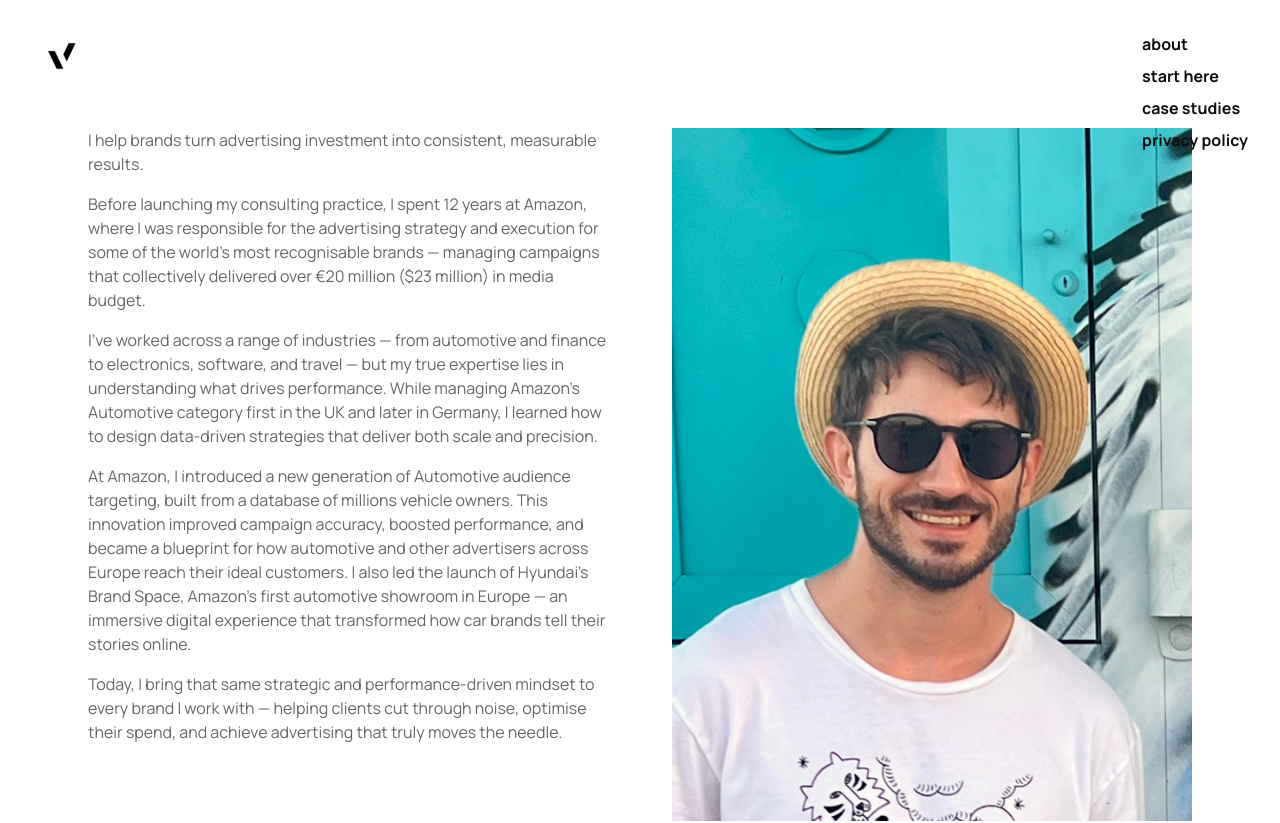
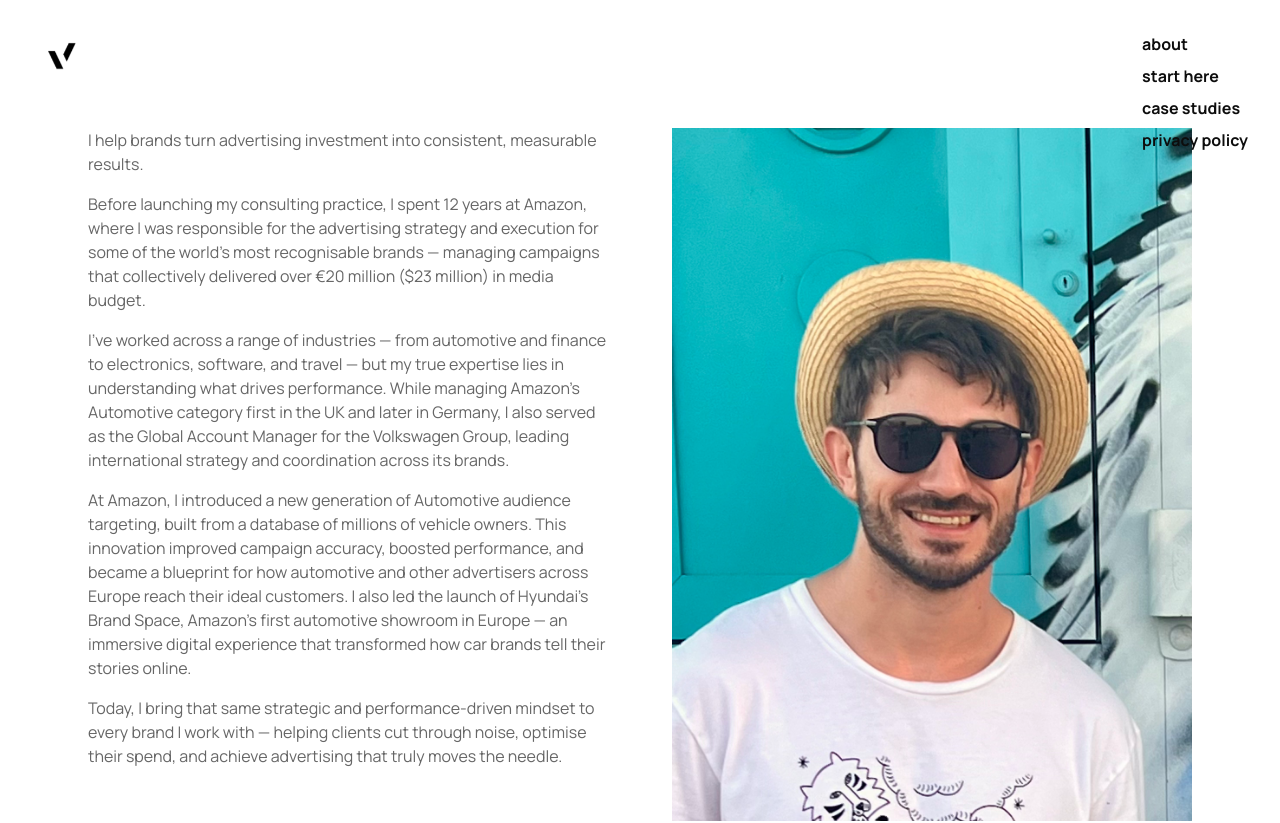
Before and after one commit to valioto/valentin-iliev-website, a React (Vite) app: page /about in a window 1280 px wide. Shown: the top 823 px of the page. Built offline with nearby package versions, Linux system fonts and the light colour scheme; the HTML template or start-up script is replaced by a standard one; a web font is replaced by a local one.

Commit message:
Update About page copy

```diff
--- a/src/pages/About.tsx
+++ b/src/pages/About.tsx
@@ -25,11 +25,11 @@ const About = () => {
               </p>
 
               <p>
-                I've worked across a range of industries — from automotive and finance to electronics, software, and travel — but my true expertise lies in understanding what drives performance. While managing Amazon's Automotive category first in the UK and later in Germany, I learned how to design data-driven strategies that deliver both scale and precision.
+                I've worked across a range of industries — from automotive and finance to electronics, software, and travel — but my true expertise lies in understanding what drives performance. While managing Amazon's Automotive category first in the UK and later in Germany, I also served as the Global Account Manager for the Volkswagen Group, leading international strategy and coordination across its brands.
               </p>
 
               <p>
-                At Amazon, I introduced a new generation of Automotive audience targeting, built from a database of millions vehicle owners. This innovation improved campaign accuracy, boosted performance, and became a blueprint for how automotive and other advertisers across Europe reach their ideal customers. I also led the launch of Hyundai's Brand Space, Amazon's first automotive showroom in Europe — an immersive digital experience that transformed how car brands tell their stories online.
+                At Amazon, I introduced a new generation of Automotive audience targeting, built from a database of millions of vehicle owners. This innovation improved campaign accuracy, boosted performance, and became a blueprint for how automotive and other advertisers across Europe reach their ideal customers. I also led the launch of Hyundai's Brand Space, Amazon's first automotive showroom in Europe — an immersive digital experience that transformed how car brands tell their stories online.
               </p>
 
               <p>
```
